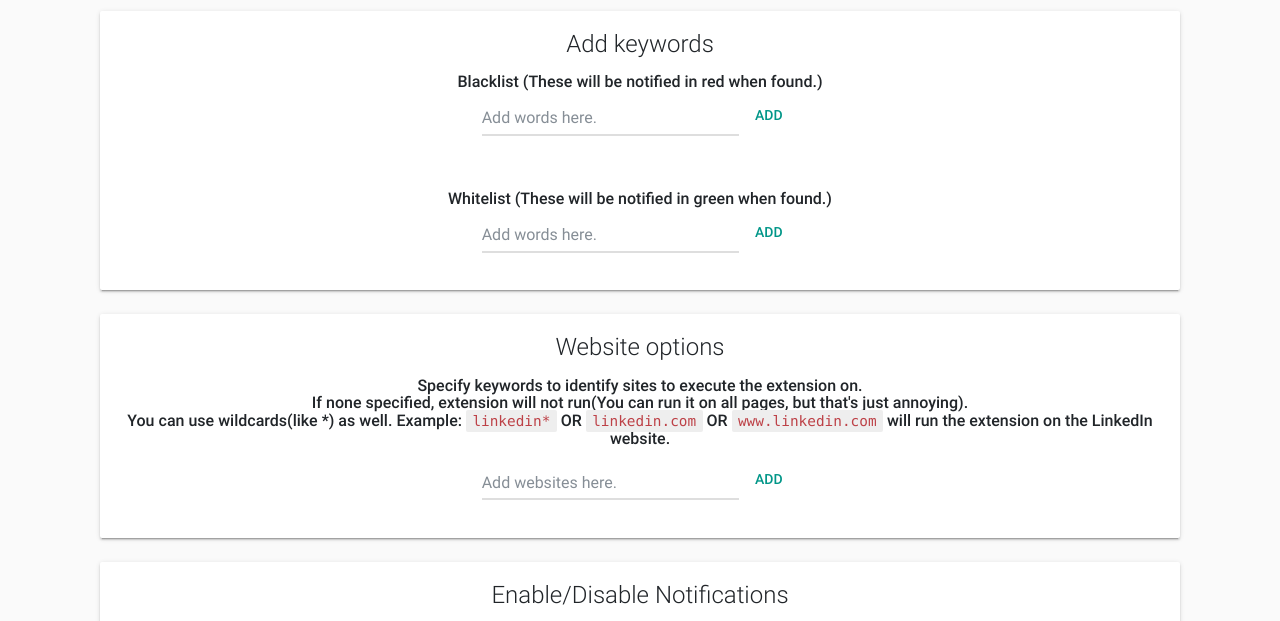
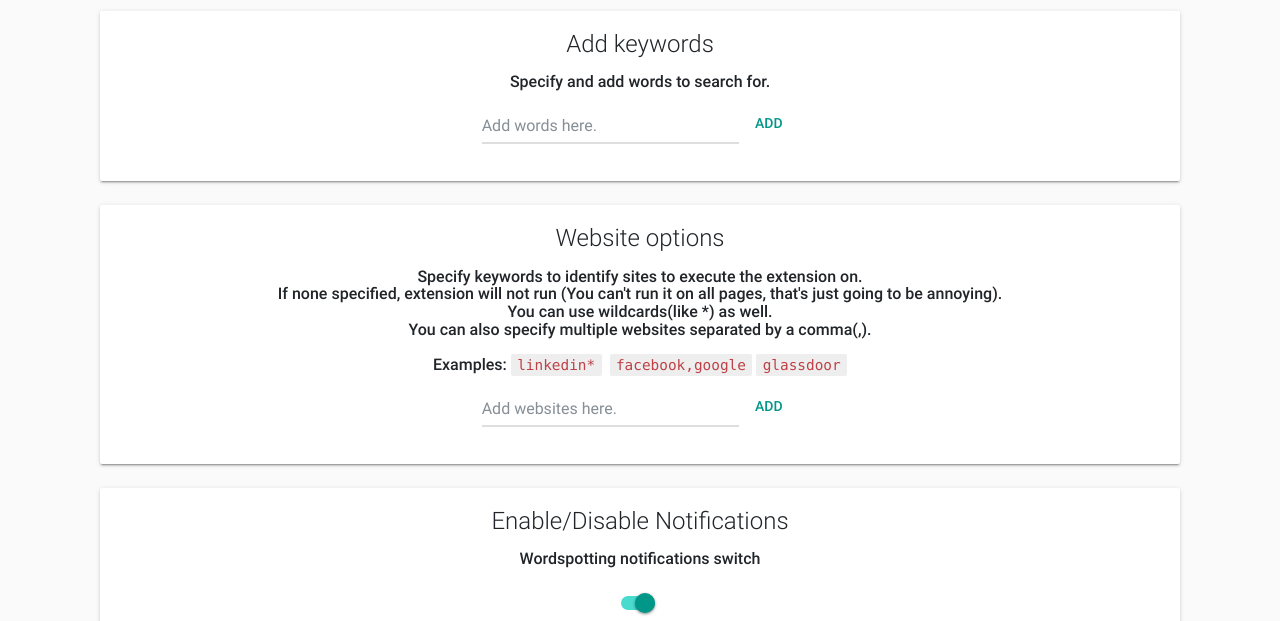
Before and after one commit to viseshrp/Wordspotting, a browser extension: page options.html in a window 1280 px wide. Shown: the part 115-736 px from the top of the page. Drawn offline with Linux system fonts and the light colour scheme.

Commit message:
Disable whitelisting for now

```diff
--- a/js/eventPage.js
+++ b/js/eventPage.js
@@ -62,6 +62,7 @@ chrome.runtime.onMessage.addListener(
                     var status = items.wordspotting_notifications_on;
                     if (status) {
                         //fire
+                        logit("firing notification!");
                         showNotification("img/48.png", 'basic',
                             'Keyword found!', sender.tab.title, 1);
                     } else {
@@ -89,7 +90,6 @@ function showNotification(iconUrl, type, title, message, priority) {
     };
 
     chrome.notifications.create('', opt, function () {
-        logit('created!');
     });
 
 }
--- a/options.html
+++ b/options.html
@@ -50,7 +50,8 @@
         <div class="card">
             <div class="card-body" id="keyword_options_card">
                 <h4 class="card-title">Add keywords</h4>
-                <p class="card-text"><h6>Blacklist (These will be notified in red when found.)</h6>
+                <p class="card-text"><h6>Specify and add words to search for.</h6></p>
+                <!--<p class="card-text"><h6>Blacklist (These will be notified in red when found.)</h6>-->
                 <div class="col-md-4 text-center container" id="bl_word_container">
                     <div class="input-group">
                         <input type="text" class="form-control" placeholder="Add words here." id="bl_word_input">
@@ -63,19 +64,19 @@
                 </div>
 
 
-                <br>
+                <!--<br>-->
 
-                <p class="card-text"><h6>Whitelist (These will be notified in green when found.)</h6>
-                <div class="col-md-4 text-center container" id="wl_word_container">
-                    <div class="input-group">
-                        <input type="text" class="form-control" placeholder="Add words here." id="wl_word_input">
-                        <button type="button" class="btn btn-primary" id="add_wl_word">ADD</button>
-                    </div><!-- /input-group -->
-                </div>
-                </p>
+                <!--<p class="card-text"><h6>Whitelist (These will be notified in green when found.)</h6>-->
+                <!--<div class="col-md-4 text-center container" id="wl_word_container">-->
+                <!--<div class="input-group">-->
+                <!--<input type="text" class="form-control" placeholder="Add words here." id="wl_word_input">-->
+                <!--<button type="button" class="btn btn-primary" id="add_wl_word">ADD</button>-->
+                <!--</div>&lt;!&ndash; /input-group &ndash;&gt;-->
+                <!--</div>-->
+                <!--</p>-->
 
-                <div class="col-md-4 text-center container" id="wl_word_list_container">
-                </div>
+                <!--<div class="col-md-4 text-center container" id="wl_word_list_container">-->
+                <!--</div>-->
 
             </div>
         </div>
@@ -84,11 +85,17 @@
         <div class="card">
             <div class="card-body" id="website_options_card">
                 <h4 class="card-title">Website options</h4>
-                <p class="card-text"><h6>Specify keywords to identify sites to execute the extension on.<br>
-                If none specified, extension will not run(You can run it on all pages, but that's just annoying).<br>
-                You can use wildcards(like *) as well. Example: <code>linkedin*</code> OR <code>linkedin.com</code> OR <code>www.linkedin.com</code> will
-                run the extension on the LinkedIn website.
-            </h6></p>
+                <p class="card-text">
+                <h6>Specify keywords to identify sites to execute the extension on.<br>
+                    If none specified, extension will not run (You can't run it on all pages,
+                    that's just going to be
+                    annoying).<br>
+                    You can use wildcards(like *) as well. <br>
+                    You can also specify multiple websites separated by a comma(,).<br><br>
+                    Examples: <code>linkedin*</code>&nbsp;
+                    <code>facebook,google</code>&nbsp;<code>glassdoor</code>
+                </h6>
+                </p>
                 <p>
                 <div class="col-md-4 text-center container">
                     <div class="input-group">
```
